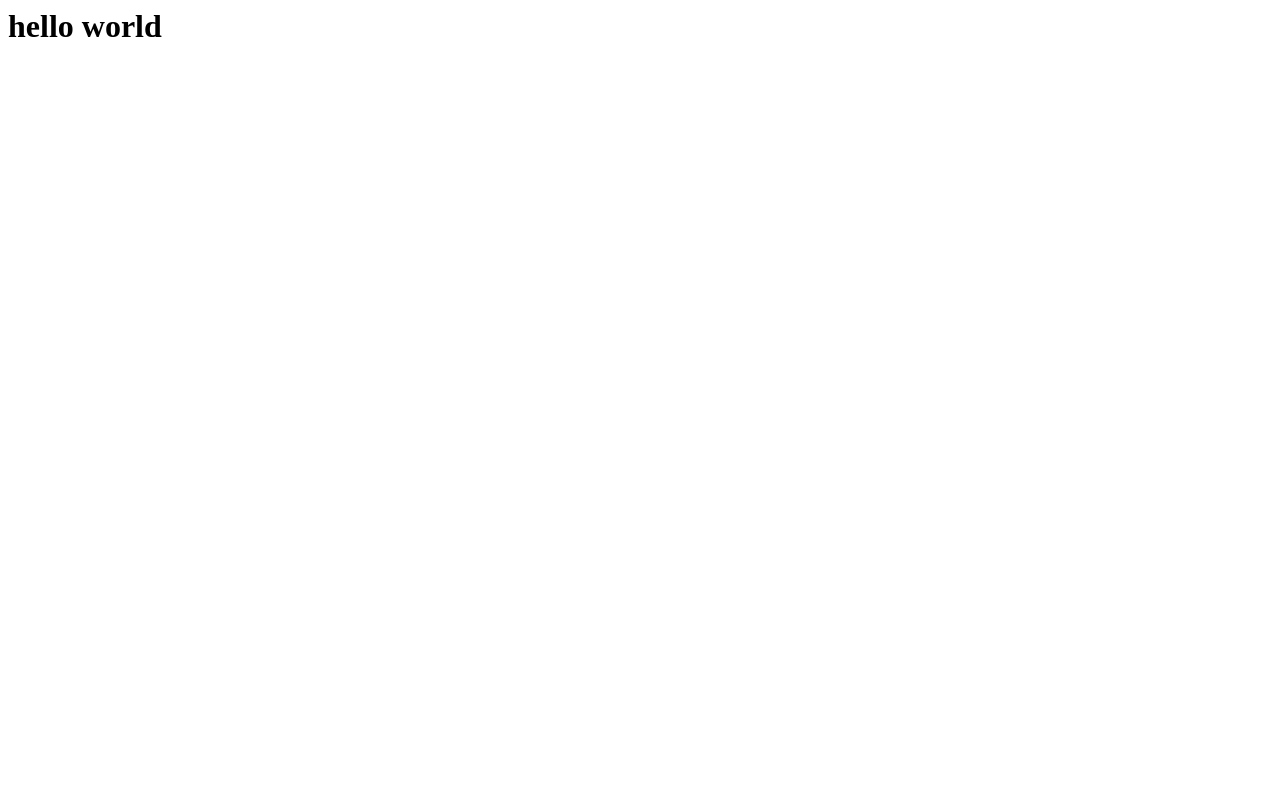
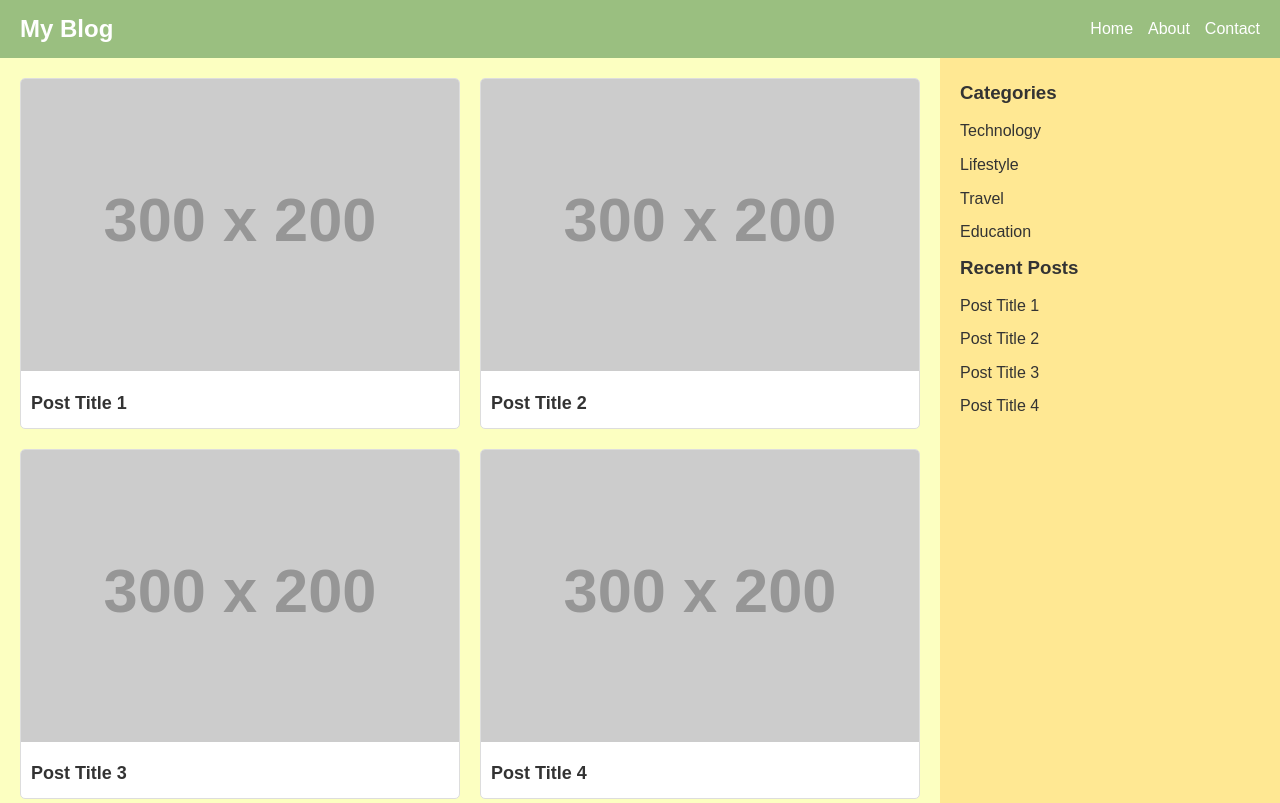
Before and after one commit to play-online-games-free/yojana, a plain HTML site: page index.html in a window 1280 px wide. Shown: the top 803 px of the page. Drawn offline with Linux system fonts and the light colour scheme; placeholder pictures from the web are drawn by us.

Commit message:
Update index.html

```diff
--- a/index.html
+++ b/index.html
@@ -1,3 +1,209 @@
-<html>
-  <h1>hello world</h1>
+<!DOCTYPE html>
+<html lang="en">
+<head>
+    <meta charset="UTF-8">
+    <meta name="viewport" content="width=device-width, initial-scale=1.0">
+    <title>Responsive Blog Homepage</title>
+    <style>
+        /* General Reset */
+        * {
+            margin: 0;
+            padding: 0;
+            box-sizing: border-box;
+        }
+
+        body {
+            font-family: Arial, sans-serif;
+            line-height: 1.6;
+            background-color: #FCFFC1;
+            color: #333;
+        }
+
+        /* Header */
+        header {
+            display: flex;
+            justify-content: space-between;
+            align-items: center;
+            padding: 10px 20px;
+            background-color: #9ABF80;
+            color: #fff;
+        }
+
+        .logo {
+            font-size: 24px;
+            font-weight: bold;
+        }
+
+        .menu {
+            display: flex;
+            gap: 15px;
+        }
+
+        .menu a {
+            color: white;
+            text-decoration: none;
+            font-size: 16px;
+        }
+
+        .menu-toggle {
+            display: none;
+            cursor: pointer;
+        }
+
+        /* Sidebar */
+        .sidebar {
+            padding: 20px;
+            background-color: #FFE893;
+            color: #333;
+        }
+
+        .sidebar h3 {
+            margin-bottom: 10px;
+        }
+
+        .sidebar ul {
+            list-style: none;
+        }
+
+        .sidebar ul li {
+            margin-bottom: 8px;
+        }
+
+        .sidebar ul li a {
+            text-decoration: none;
+            color: #333;
+        }
+
+        /* Content Area */
+        .content {
+            display: grid;
+            grid-template-columns: repeat(auto-fit, minmax(300px, 1fr));
+            gap: 20px;
+            padding: 20px;
+        }
+
+        .post {
+            border: 1px solid #ddd;
+            border-radius: 5px;
+            overflow: hidden;
+            background-color: #fff;
+        }
+
+        .post img {
+            width: 100%;
+            height: auto;
+        }
+
+        .post h2 {
+            font-size: 18px;
+            margin: 10px;
+        }
+
+        /* Footer */
+        footer {
+            text-align: center;
+            padding: 10px 20px;
+            background-color: #9ABF80;
+            color: #fff;
+            margin-top: 20px;
+        }
+
+        /* Responsive */
+        @media (max-width: 768px) {
+            .menu {
+                display: none;
+                flex-direction: column;
+            }
+
+            .menu-toggle {
+                display: block;
+            }
+
+            .sidebar {
+                display: none;
+            }
+        }
+
+        @media (min-width: 769px) {
+            .container {
+                display: flex;
+            }
+
+            .sidebar {
+                flex: 1;
+            }
+
+            .content {
+                flex: 3;
+            }
+        }
+    </style>
+</head>
+<body>
+    <header>
+        <div class="logo">My Blog</div>
+        <div class="menu-toggle">☰</div>
+        <nav class="menu">
+            <a href="#">Home</a>
+            <a href="#">About</a>
+            <a href="#">Contact</a>
+        </nav>
+    </header>
+
+    <div class="container">
+
+
+        <main class="content" id="post-area">
+            <!-- Posts will be loaded here dynamically -->
+        </main>
+        <aside class="sidebar">
+            <h3>Categories</h3>
+            <ul>
+                <li><a href="#">Technology</a></li>
+                <li><a href="#">Lifestyle</a></li>
+                <li><a href="#">Travel</a></li>
+                <li><a href="#">Education</a></li>
+            </ul>
+
+            <h3>Recent Posts</h3>
+            <ul>
+                <li><a href="#">Post Title 1</a></li>
+                <li><a href="#">Post Title 2</a></li>
+                <li><a href="#">Post Title 3</a></li>
+                <li><a href="#">Post Title 4</a></li>
+            </ul>
+        </aside>
+    </div>
+
+    <footer>
+        &copy; 2025 My Blog. All rights reserved.
+    </footer>
+
+    <script>
+        document.addEventListener('DOMContentLoaded', () => {
+            const posts = Array.from({ length: 10 }, (_, i) => ({
+                title: `Post Title ${i + 1}`,
+                thumbnail: `https://via.placeholder.com/300x200?text=Post+${i + 1}`
+            }));
+
+            const postArea = document.getElementById('post-area');
+            posts.forEach(post => {
+                const postDiv = document.createElement('div');
+                postDiv.className = 'post';
+                postDiv.innerHTML = `
+                    <img src="${post.thumbnail}" alt="${post.title}">
+                    <h2>${post.title}</h2>
+                `;
+                postArea.appendChild(postDiv);
+            });
+
+            const menuToggle = document.querySelector('.menu-toggle');
+            const menu = document.querySelector('.menu');
+            menuToggle.addEventListener('click', () => {
+                menu.classList.toggle('show');
+                menu.style.display = menu.style.display === 'flex' ? 'none' : 'flex';
+            });
+        });
+    </script>
+</body>
 </html>
```
